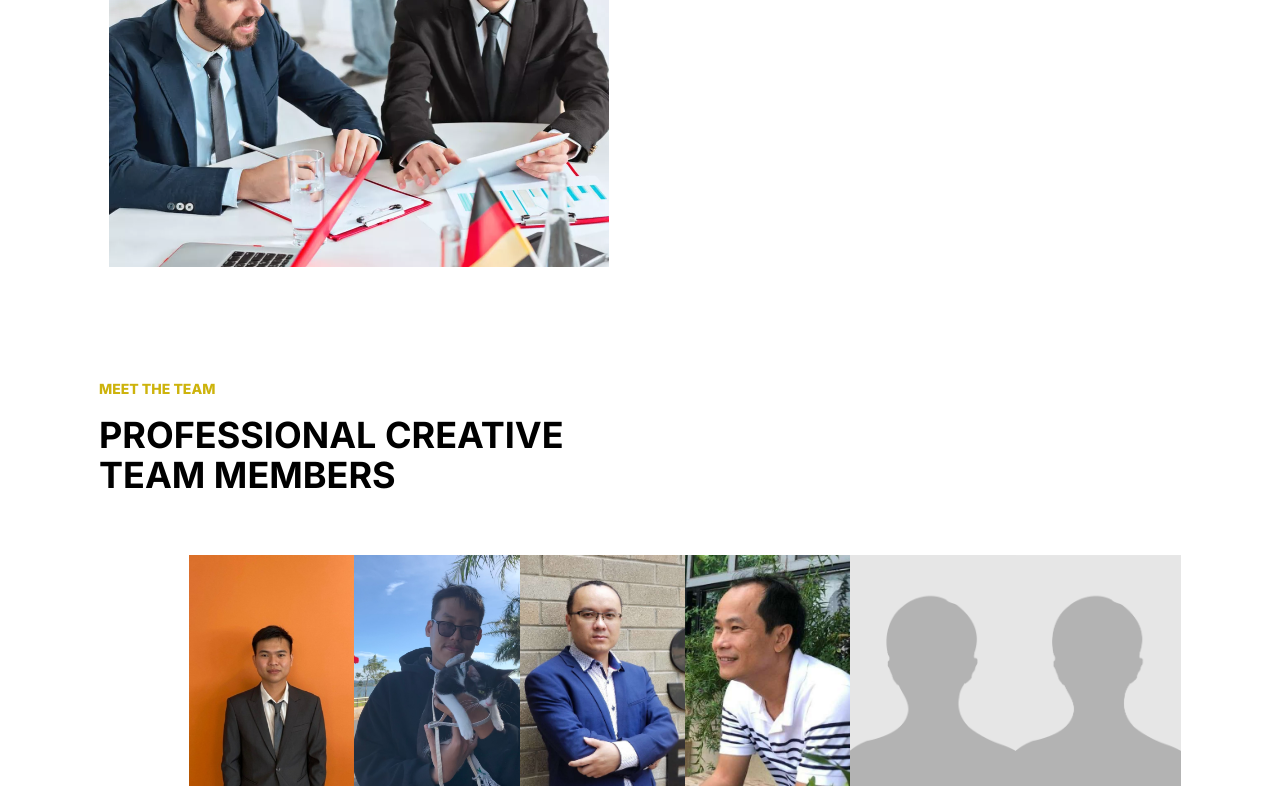
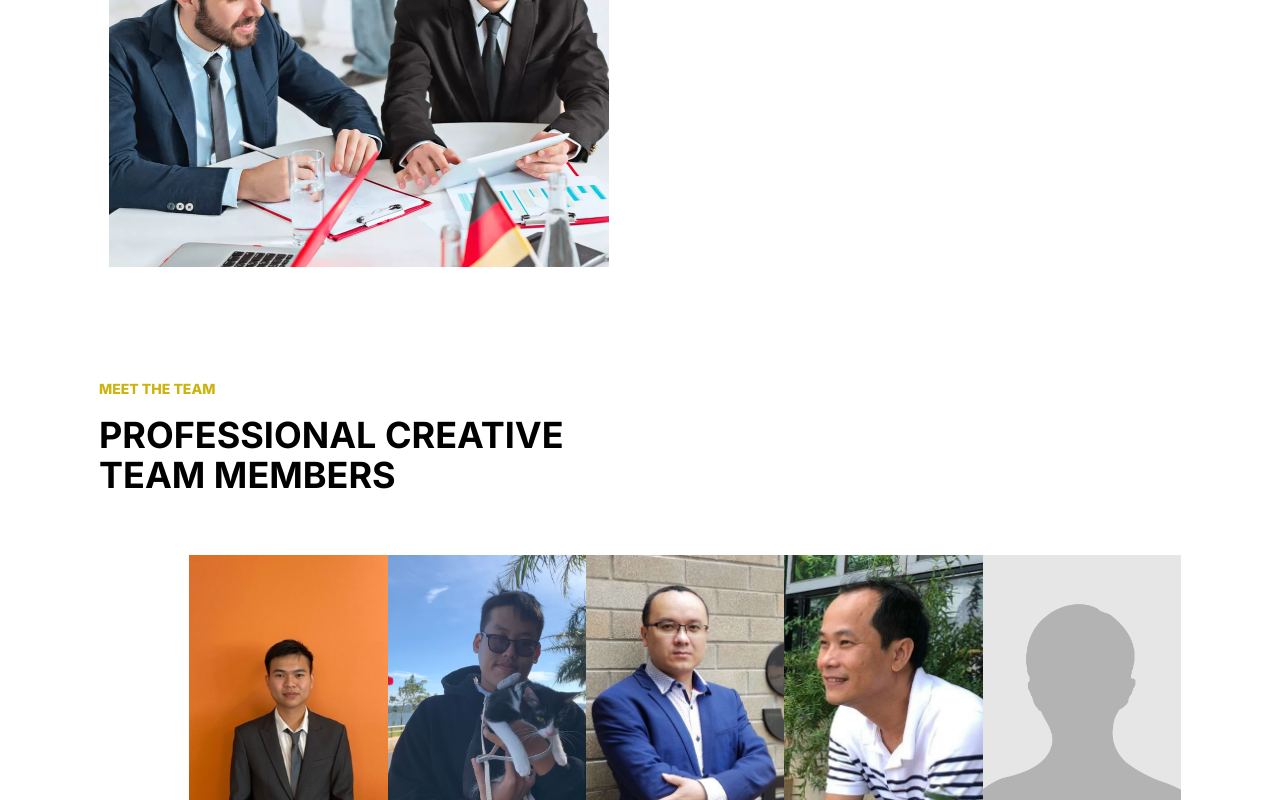
Before and after one commit to codezxvn/intro-page, a Next.js app: page / in a window 1280 px wide. Shown: the part 2000-2800 px from the top of the page. Built offline with nearby package versions, Linux system fonts and the light colour scheme.

Commit message:
remove member

```diff
--- a/src/components/organisms/teams/index.tsx
+++ b/src/components/organisms/teams/index.tsx
@@ -111,31 +111,7 @@ export default function Teams() {
       introduction:
         "Huong Bui, PhD. - Expert in data mining and machine learning. Huong Bui is an experienced educator and researcher in the field of Computer Science, with deep expertise in data mining and machine learning. He holds a PhD in Computer Science from the University of Information Technology, Vietnam National University, Ho Chi Minh City. He is currently head of the Data Science department of the Faculty of Information Technology, Hutech University, Ho Chi Minh City, Vietnam.",
     },
-    {
-      avatar: "",
-      name: "Vu Nguyen",
-      role: "DevOps Engineer",
-      socialIcons: [
-        {
-          url: "#",
-          icon: SocialPlatform.TWITTER,
-        },
-        {
-          url: "#",
-          icon: SocialPlatform.FACEBOOK,
-        },
-        {
-          url: "#",
-          icon: SocialPlatform.INSTAGRAM,
-        },
-        {
-          url: "#",
-          icon: SocialPlatform.LINKEDIN,
-        },
-      ],
-      introduction:
-        "Nguyễn Văn Vũ is a lead of DevOps. He has more than 10 years of experience working in software development. He has good experience in building the infrastructure for big systems, he has a lot of experience in optimizing resource systems and security as well.",
-    },
+
     {
       avatar: "",
       name: "Ha Nguyen",
```
